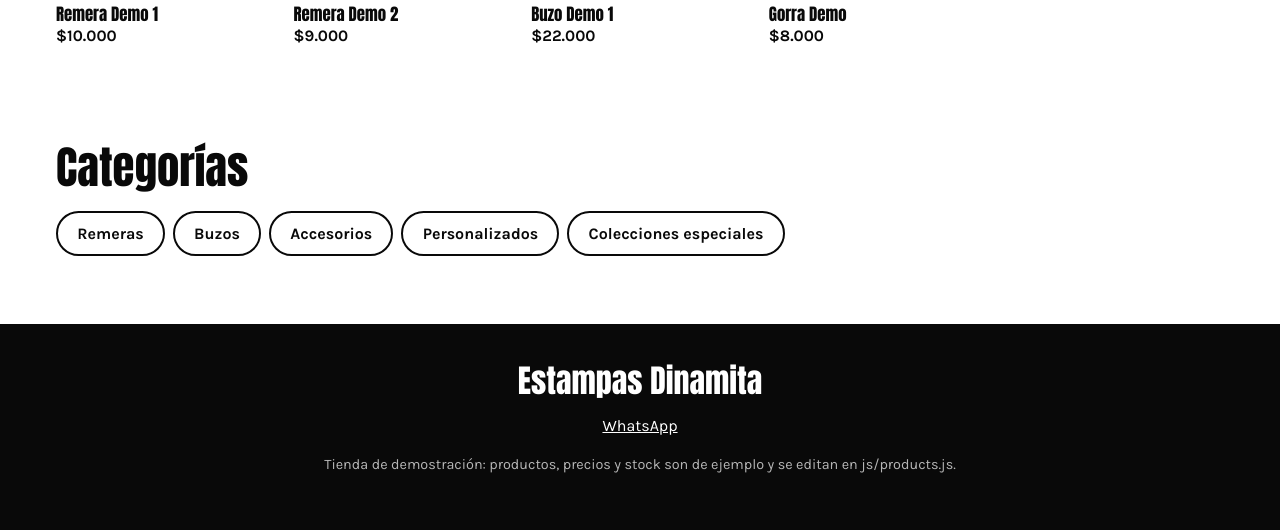
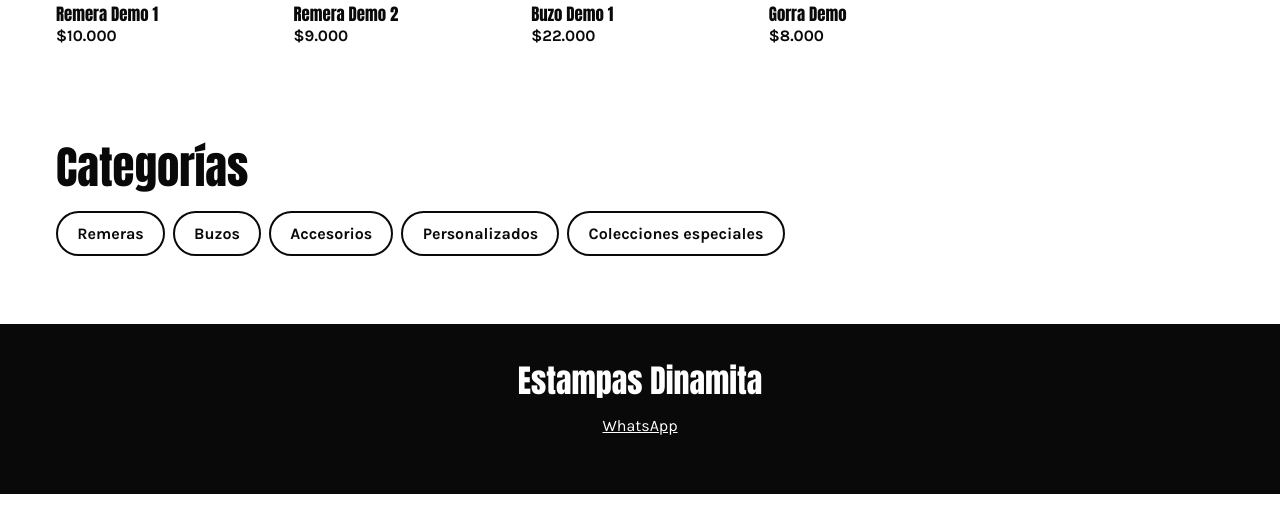
Before and after one commit to estampas-dinamita/estampas-dinamita.github.io, a plain HTML site: page index.html in a window 1280 px wide. Shown: the part 1716-2246 px from the top of the page. After the commit the page ends 2210 px from the top, so only its background shows below. Drawn offline with Linux system fonts and the light colour scheme; a web font is replaced by a local one.

Commit message:
Update index.html

```diff
--- a/index.html
+++ b/index.html
@@ -20,7 +20,6 @@
 <footer class="foot">
  <p class="big">Estampas Dinamita</p>
  <p id="contactFoot"></p>
- <p class="small">Tienda de demostración: productos, precios y stock son de ejemplo y se editan en js/products.js.</p>
 </footer>
 <aside id="cart" aria-label="Carrito" hidden></aside>
 <div id="veil" hidden></div>
```
